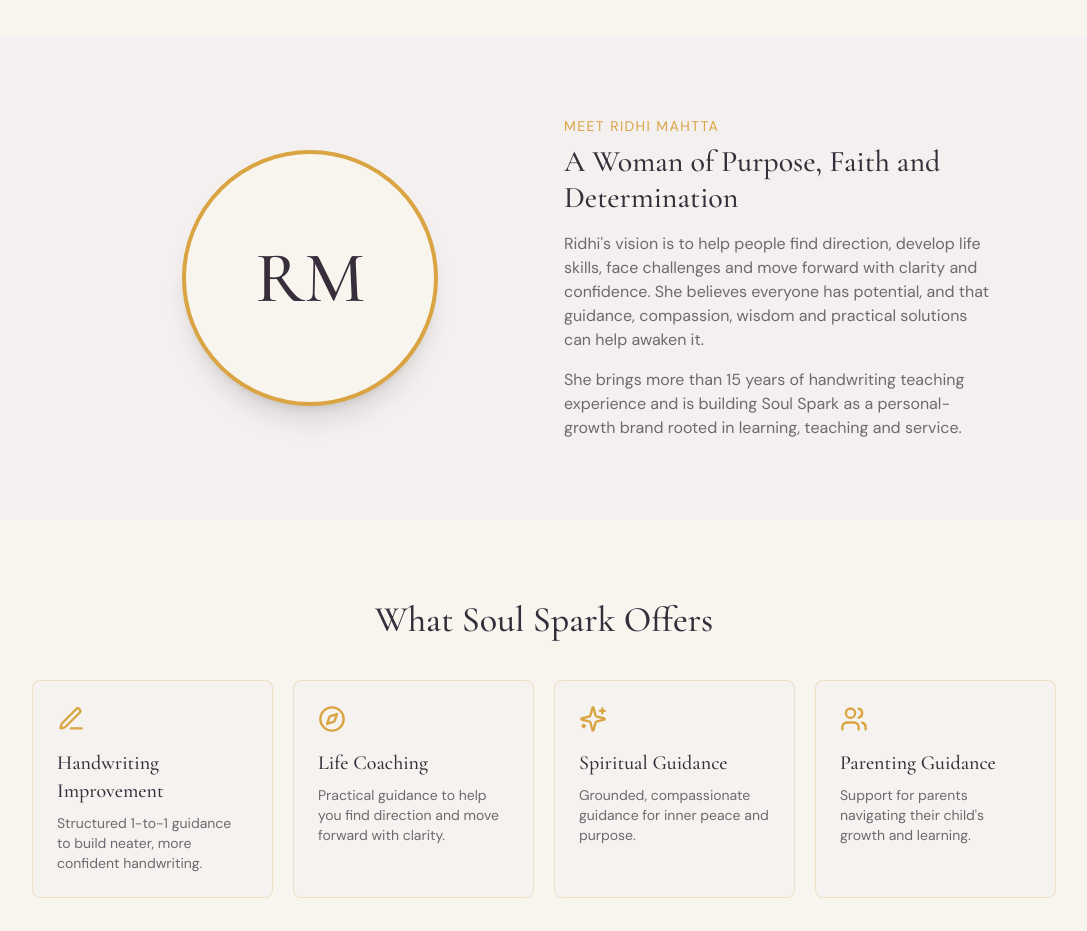
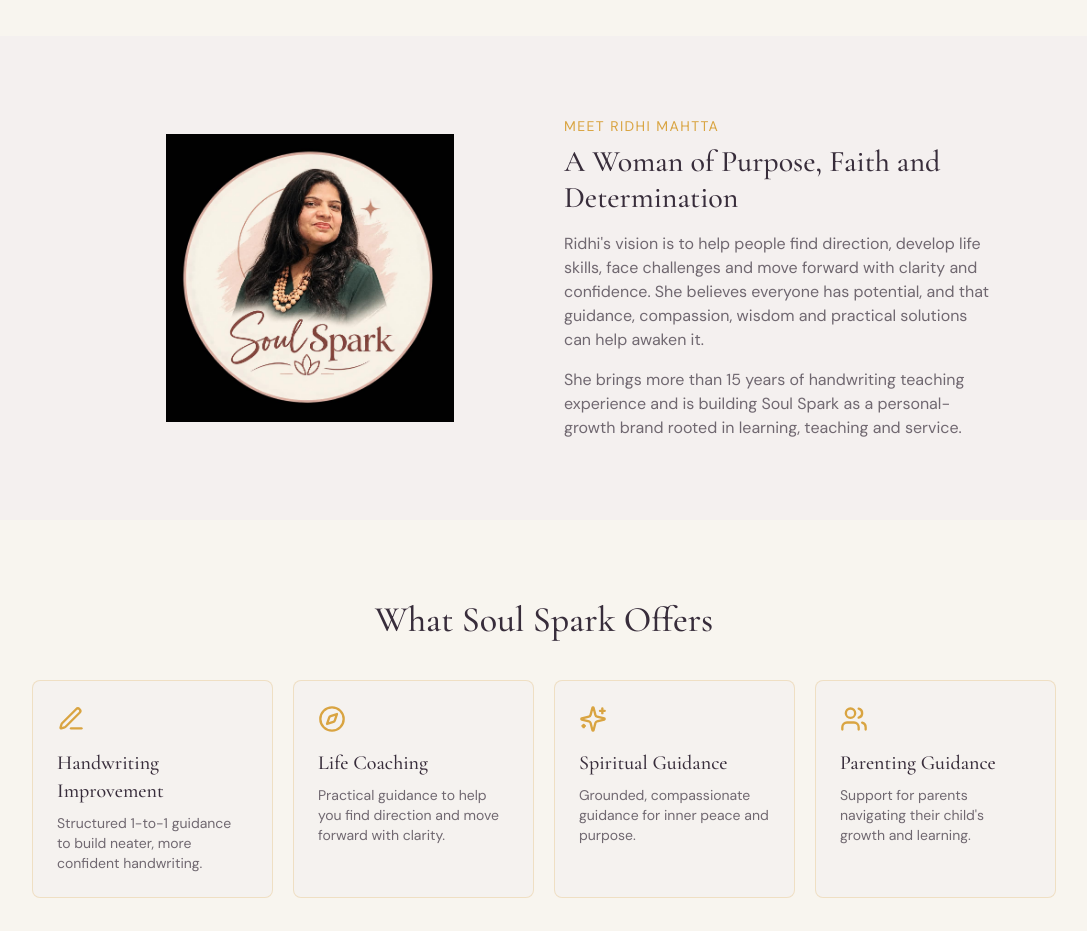
Before and after one commit to kashimahtta/soulspark_landingpage, a React (Vite) app: page / in a window 1280 px wide. Shown: the part 900-1831 px from the top of the page, without its empty margins (96-1183 px from the left). Built offline with nearby package versions, Linux system fonts and the light colour scheme.

Commit message:
Use Soul Spark logo in founder section

```diff
--- a/src/components/sections/Founder.tsx
+++ b/src/components/sections/Founder.tsx
@@ -2,12 +2,11 @@
   return (
     <section className="bg-lavender/30 px-6 py-20">
       <div className="mx-auto grid max-w-4xl items-center gap-10 sm:grid-cols-2">
-        <div
-          aria-hidden="true"
-          className="mx-auto grid size-64 place-items-center rounded-full border-4 border-gold bg-cream font-display text-7xl text-plum shadow-xl"
-        >
-          RM
-        </div>
+        <img
+          src="/soulspark%20logo.jpeg"
+          alt="Soul Spark logo"
+          className="mx-auto h-64 w-64 object-contain sm:h-72 sm:w-72"
+        />
         <div>
           <p className="text-sm uppercase tracking-widest text-gold">
             Meet Ridhi Mahtta
```
